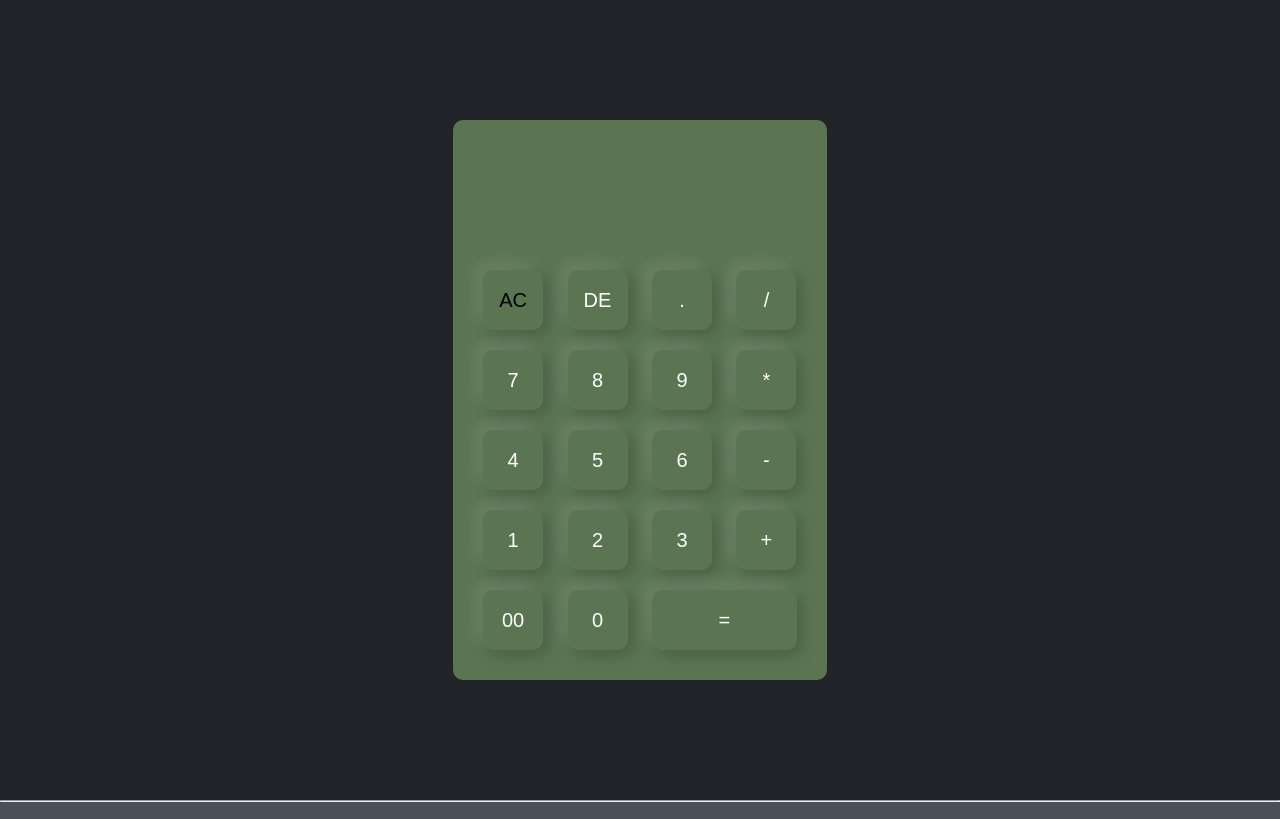
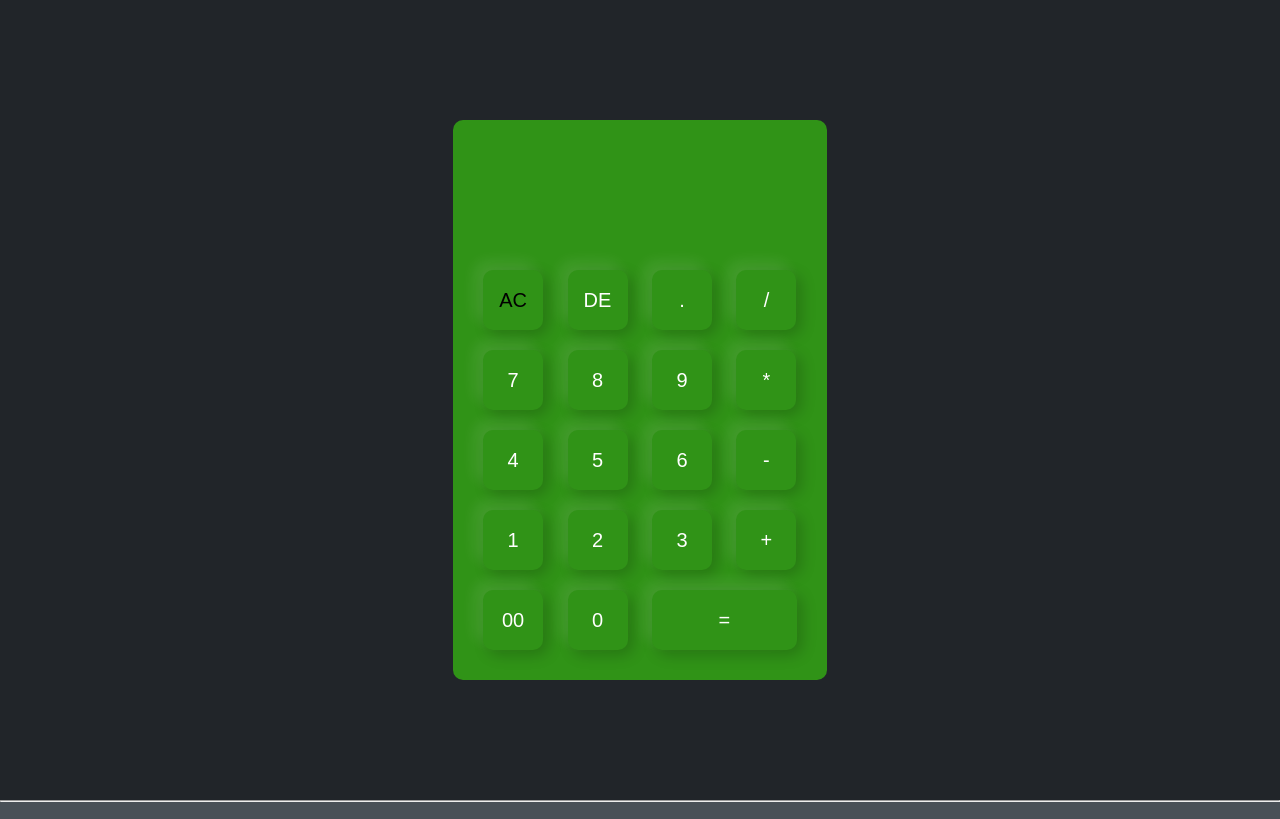
Before and after one commit to Pavankumar5522/30-days-30-projects, a plain HTML site: page day-01 (Simple calculator)/index.html in a window 1280 px wide. Shown: the top 819 px of the page. Drawn offline with nearby package versions, Linux system fonts and the light colour scheme.

Commit message:
Update style.css

```diff
--- a/day-01 (Simple calculator)/style.css
+++ b/day-01 (Simple calculator)/style.css
@@ -14,7 +14,7 @@
     justify-content: center;
 }
 .calculator{
-    background: #5B7553;
+    background: #3ff20989;
     padding: 20px;
     border-radius: 10px;
 
```
